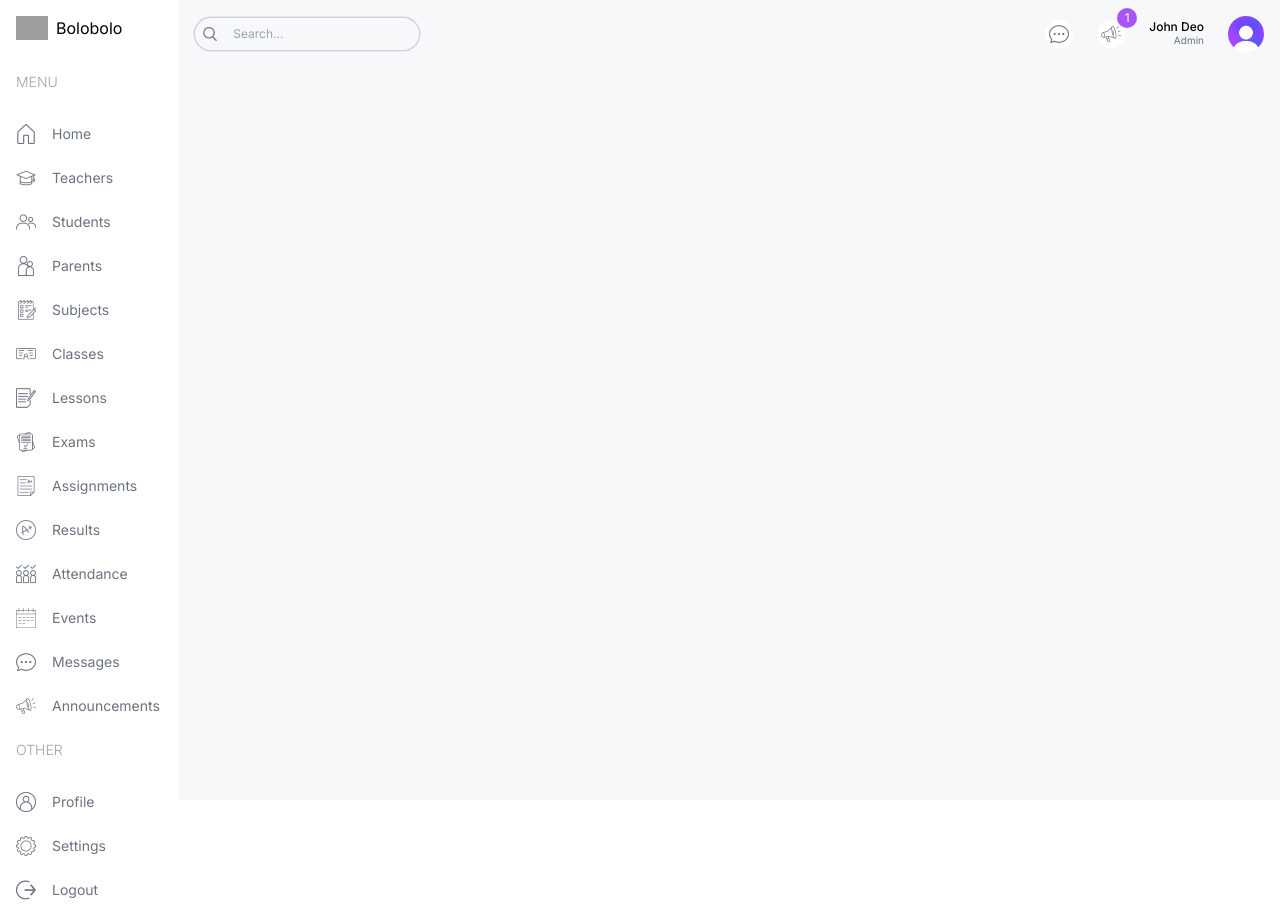
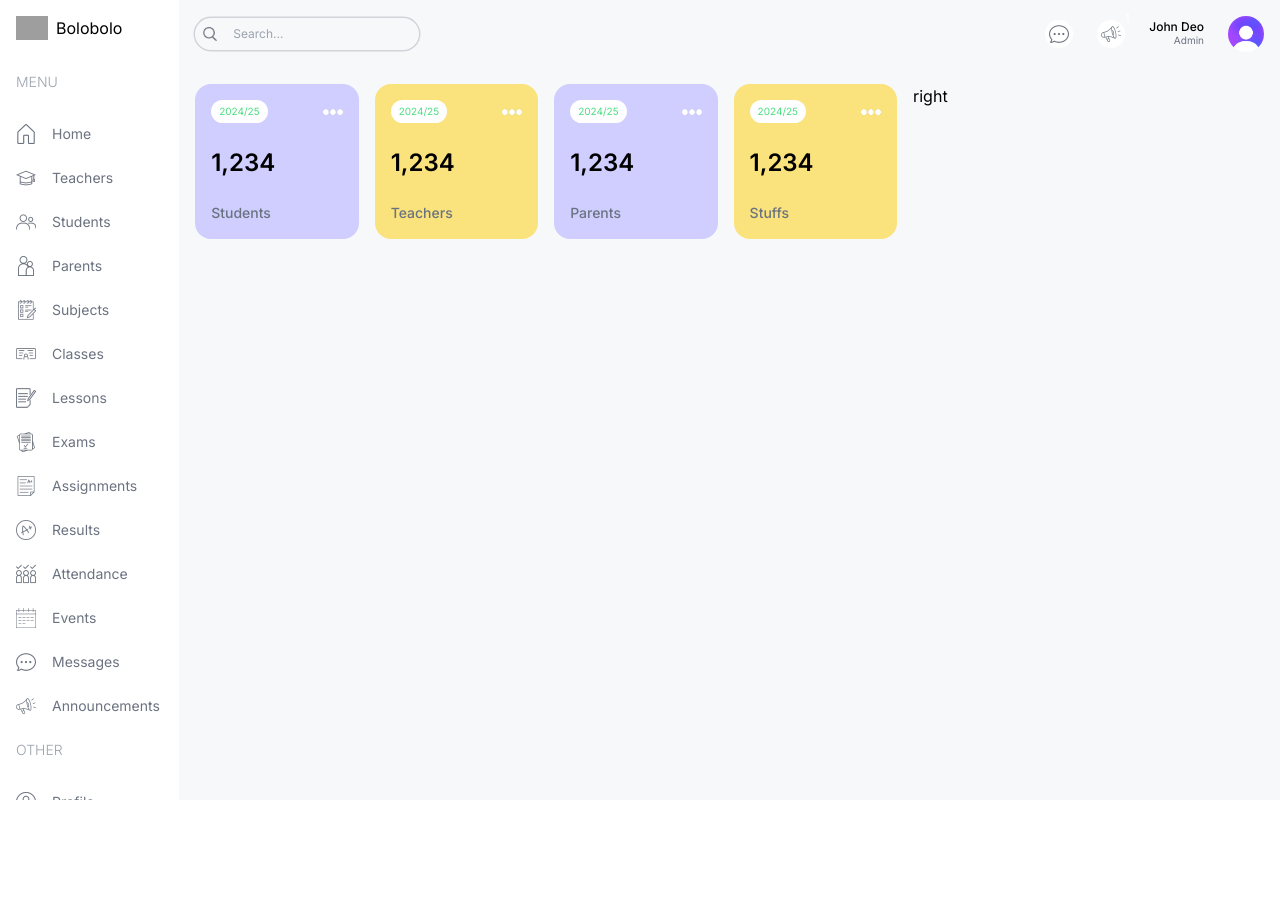
Before and after one commit to meifruit/school-dashboard, a Next.js app: page /admin in a window 1280 px wide. After the commit the page ends 800 px from the top, so only its background shows below. Built offline with nearby package versions, Linux system fonts and the light colour scheme; grey boxes are pictures that could not be loaded.

Commit message:
add usercard

```diff
--- a/src/app/(dashboard)/admin/page.tsx
+++ b/src/app/(dashboard)/admin/page.tsx
@@ -1,5 +1,21 @@
+import UserCard from "@/components/UserCard";
 const AdminPage = () => {
-  return <div className=""></div>;
+  return (
+    <div className="p-4 flex gap-4 flex-col md:flex-row">
+      {/* left */}
+      <div className="w-full lg:w-2/3">
+        {/* user card */}
+        <div className="flex gap-4 justify-between flex-wrap capitalize">
+          <UserCard type={"student"} />
+          <UserCard type={"teacher"} />
+          <UserCard type={"parent"} />
+          <UserCard type={"stuff"} />
+        </div>
+      </div>
+      {/* right */}
+      <div className="w-full lg:w-1/3">right</div>
+    </div>
+  );
 };
 
 export default AdminPage;
--- a/src/app/(dashboard)/layout.tsx
+++ b/src/app/(dashboard)/layout.tsx
@@ -11,7 +11,7 @@
   return (
     <div className="h-screen flex">
       {/* left */}
-      <div className="w-[14%] md:w-[8%] lg:w-[16%] xl:w-[14%] p-4">
+      <div className="w-[14%] md:w-[8%] lg:w-[16%] xl:w-[14%] p-4 overflow-scroll overflow-x-hidden">
         <Link
           href={"/"}
           className="flex items-center justify-center lg:justify-start gap-2"
@@ -22,8 +22,9 @@
         <Menu />
       </div>
       {/* right */}
-      <div className="w-[86%] md:w-[92%] lg:w-[84%] xl:w-[86%] bg-[#F7F8FA] overflow-scroll">
+      <div className="w-[86%] md:w-[92%] lg:w-[84%] xl:w-[86%] bg-[#F7F8FA] overflow-scroll overflow-x-hidden">
         <Navbar />
+        {children}
       </div>
     </div>
   );
--- /dev/null
+++ b/src/components/UserCard.tsx
@@ -0,0 +1,20 @@
+import Image from "next/image";
+
+const UserCard = ({ type }: { type: string }) => {
+  return (
+    <div className="rounded-2xl odd:bg-purple even:bg-yellow p-4 flex-1 min-w-[130px]">
+      <div className="flex flex-col gap-2">
+        <div className="flex justify-between items-center">
+          <span className="bg-white rounded-full px-2 py-1 text-[10px] text-green-400">
+            2024/25
+          </span>
+          <Image src={"/more.png"} alt={""} width={20} height={20} />
+        </div>
+        <h1 className="text-2xl font-semibold my-4">1,234</h1>
+        <h2 className="text-sm font-medium text-gray-500">{type}s</h2>
+      </div>
+    </div>
+  );
+};
+
+export default UserCard;
--- a/tailwind.config.ts
+++ b/tailwind.config.ts
@@ -13,6 +13,14 @@
         "gradient-conic":
           "conic-gradient(from 180deg at 50% 50%, var(--tw-gradient-stops))",
       },
+      colors: {
+        sky: "#c3ebfa",
+        skylight: "#edf9fd",
+        purple: "#cfceff",
+        purplelight: "#f1f0ff",
+        yellow: "#fae27c",
+        yellowlight: "#fefce8",
+      },
     },
   },
   plugins: [],
```
